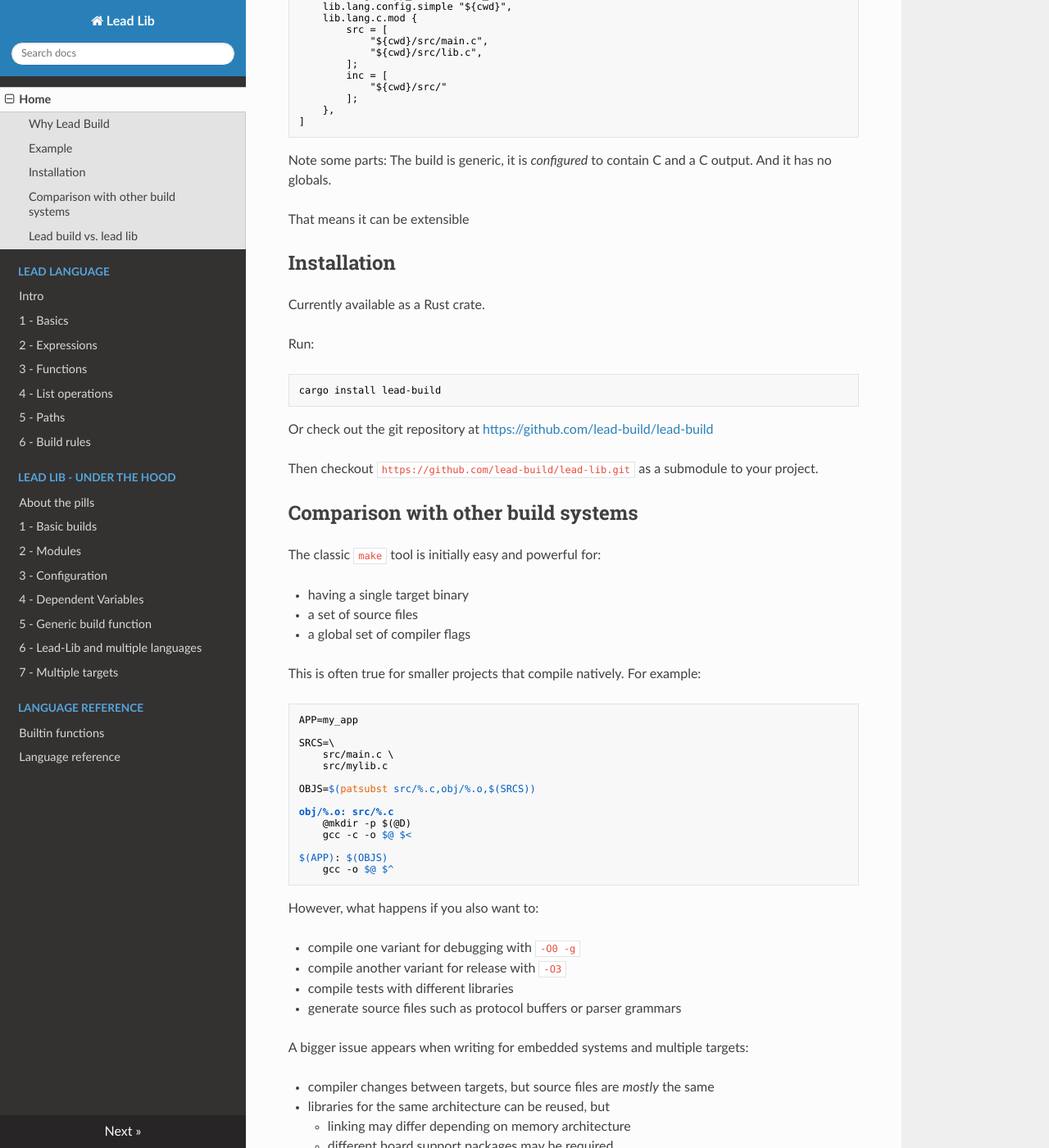
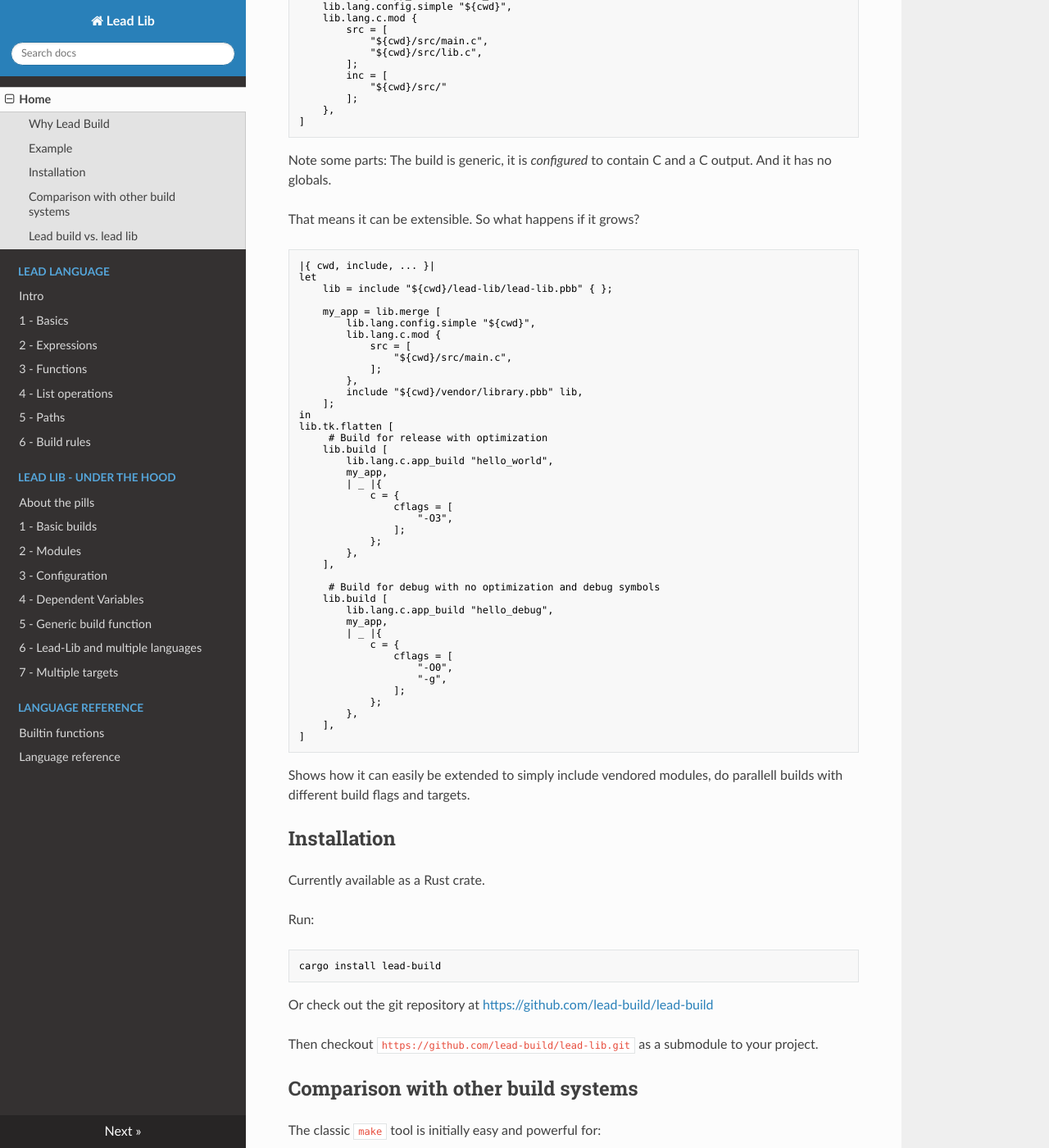
Before and after one commit to lead-build/lead-doc, an MkDocs documentation site: the page built from docs/index.md, in a window 1280 px wide and 1400 px high, scrolled down 680 px. Shown: the whole window at 82% size. Built offline with MkDocs 1.6.1, drawn with Linux system fonts in a browser that asks for light colours; nearby versions of some CDN libraries.

Commit message:
Add modular example... needs tuning though

````diff
--- a/docs/index.md
+++ b/docs/index.md
@@ -37,7 +37,55 @@ lib.build [
 Note some parts: The build is generic, it is *configured* to contain C and a C
 output. And it has no globals.
 
-That means it can be extensible
+That means it can be extensible. So what happens if it grows?
+
+```pbb
+|{ cwd, include, ... }|
+let
+    lib = include "${cwd}/lead-lib/lead-lib.pbb" { };
+
+    my_app = lib.merge [
+        lib.lang.config.simple "${cwd}",
+        lib.lang.c.mod {
+            src = [
+                "${cwd}/src/main.c",
+            ];
+        },
+        include "${cwd}/vendor/library.pbb" lib,
+    ];
+in
+lib.tk.flatten [
+     # Build for release with optimization
+    lib.build [
+        lib.lang.c.app_build "hello_world",
+        my_app,
+        | _ |{
+            c = {
+                cflags = [
+                    "-O3",
+                ];
+            };
+        },
+    ],
+
+     # Build for debug with no optimization and debug symbols
+    lib.build [
+        lib.lang.c.app_build "hello_debug",
+        my_app,
+        | _ |{
+            c = {
+                cflags = [
+                    "-O0",
+                    "-g",
+                ];
+            };
+        },
+    ],
+]
+```
+
+Shows how it can easily be extended to simply include vendored modules, do
+parallell builds with different build flags and targets.
 
 
 ## Installation
````
Also changed, not shown: 6 other files.
